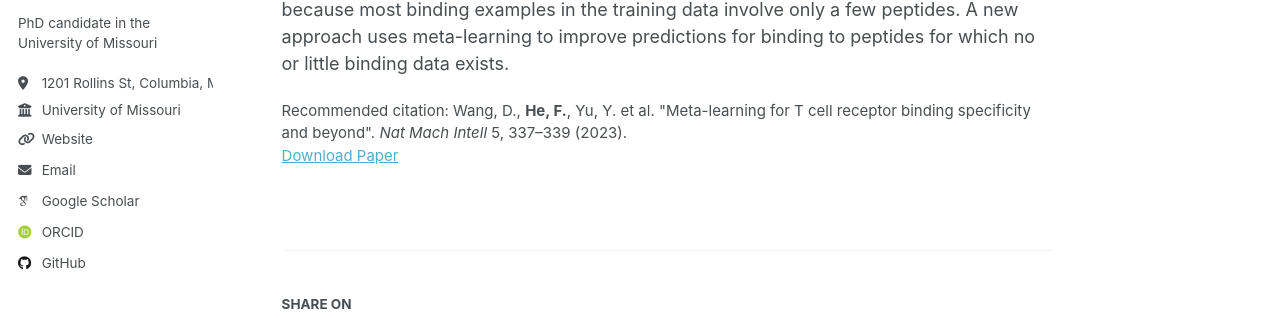
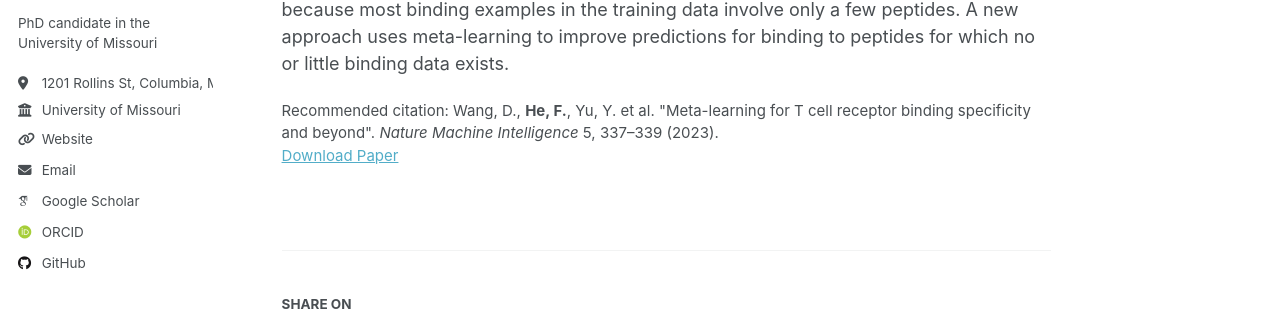
Before and after one commit to coffee19850519/coffee19850519.github.io, a Jekyll site: the page built from _publications/2023-03-31.md, in a window 1280 px wide and 1154 px high. Shown: the part 303-619 px from the top of the window. Built offline with Jekyll 4.4.1, drawn with Linux system fonts in a browser that asks for light colours; some web fonts are replaced.

Commit message:
update publications

```diff
--- a/_publications/2023-03-31.md
+++ b/_publications/2023-03-31.md
@@ -7,7 +7,7 @@ excerpt: 'Comment on a new approach that uses meta-learning to improve predictio
 date: 2023-03-31
 venue: 'Nature Machine Intelligence'
 paperurl: 'https://www.nature.com/articles/s42256-023-00641-5.pdf'
-citation: 'Wang, D., <b>He, F.</b>, Yu, Y. et al. &quot;Meta-learning for T cell receptor binding specificity and beyond&quot;. <i>Nat Mach Intell</i> 5, 337–339 (2023).'
+citation: 'Wang, D., <b>He, F.</b>, Yu, Y. et al. &quot;Meta-learning for T cell receptor binding specificity and beyond&quot;. <i>Nature Machine Intelligence</i> 5, 337–339 (2023).'
 ---
 Abstract
 ========
```
